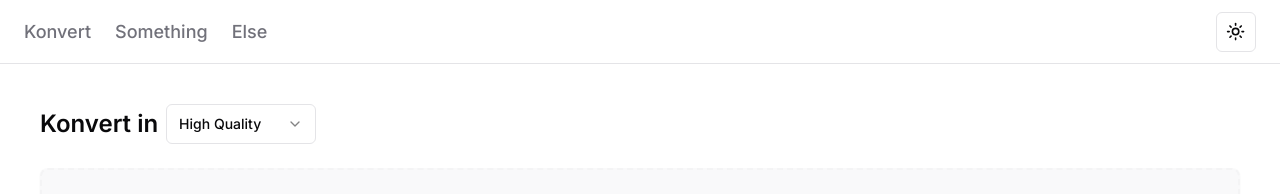
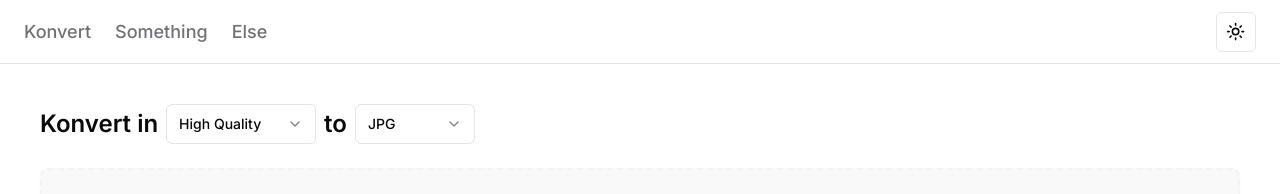
Before and after one commit to rogeonee/konvert, a Next.js app: page / in a window 1280 px wide. Shown: the top 194 px of the page. Built offline with nearby package versions, Linux system fonts and the light colour scheme.

Commit message:
feat: moved SelectFormat to Header

```diff
--- a/app/page.tsx
+++ b/app/page.tsx
@@ -7,18 +7,18 @@ import { zodResolver } from '@hookform/resolvers/zod';
 import * as z from 'zod';
 
 import { Button } from '@/components/ui/button';
-import ImageCard from '@/components/image-card';
 import { Form } from '@/components/ui/form';
 import Header from '@/components/header';
+import ImageCard from '@/components/image-card';
 import { filterHeicFiles } from '@/lib/utils';
 import { useHeicConversion } from '@/lib/useHeicConversion';
 
 const formSchema = z.object({
   quality: z.enum(['low', 'medium', 'high']),
+  format: z.string().min(1, 'Format is required'), // Add global format
   images: z.array(
     z.object({
       file: z.any(), // For SSR
-      format: z.string().min(1, 'Format is required'),
     }),
   ),
 });
@@ -30,6 +30,7 @@ const Home = () => {
     resolver: zodResolver(formSchema),
     defaultValues: {
       quality: 'high',
+      format: 'jpg', // Default format
       images: [],
     },
   });
@@ -45,7 +46,6 @@ const Home = () => {
 
       const newImages = validFiles.map((file) => ({
         file,
-        format: '',
       }));
 
       append(newImages);
@@ -71,10 +71,9 @@ const Home = () => {
 
       const newImages = validFiles.map((file) => ({
         file,
-        format: '',
       }));
 
-      console.log('newImages:', newImages);
+      console.log('handleAddMore | newImages:', newImages);
 
       append(newImages);
 
@@ -107,7 +106,7 @@ const Home = () => {
       for (const image of data.images) {
         await convertHeicToFormat(
           image.file,
-          image.format,
+          data.format,
           qualityMap[data.quality],
         );
       }
@@ -129,7 +128,7 @@ const Home = () => {
   const handleRemoveFile = (index: number, filename: string) => {
     // remove from fields array (ImageCards rendered)
     remove(index);
-    // Remove from converted files if it exists
+    // remove from converted files if it exists
     removeConvertedFile(filename);
   };
 
@@ -139,6 +138,7 @@ const Home = () => {
 
     form.reset({
       quality: 'high',
+      format: 'jpg', // Reset to default
       images: [],
     });
     clearConvertedFiles();
--- a/components/header.tsx
+++ b/components/header.tsx
@@ -2,6 +2,7 @@ import React from 'react';
 import { Control, FieldArrayWithId } from 'react-hook-form';
 import { Button } from '@/components/ui/button';
 import SelectQuality from '@/components/select-quality';
+import SelectFormat from '@/components/select-format';
 import type { FormData } from '@/app/page';
 
 type HeaderProps = {
@@ -13,10 +14,14 @@ type HeaderProps = {
 const Header: React.FC<HeaderProps> = ({ fields, control, handleAddMore }) => {
   return (
     <div className="flex flex-col gap-4 sm:flex-row justify-between sm:items-center sm:gap-8">
-      <div className="flex flex-col md:flex-row items-center gap-4 w-full">
+      <div className="flex flex-col md:flex-row items-center gap-2 w-full">
         <div className="flex w-full md:w-auto items-center justify-start gap-2">
           <h1 className="text-lg font-semibold md:text-2xl">Konvert in</h1>
           <SelectQuality control={control} name="quality" />
+        </div>
+        <div className="flex w-full md:w-auto items-center justify-start gap-2">
+          <h1 className="text-lg font-semibold md:text-2xl">to</h1>
+          <SelectFormat control={control} name="format" />
         </div>
       </div>
       {fields.length > 0 && (
--- a/components/image-card.tsx
+++ b/components/image-card.tsx
@@ -1,9 +1,8 @@
 'use client';
 
 import React from 'react';
-import { Control, Controller, useFormState } from 'react-hook-form';
+import { Control } from 'react-hook-form';
 import { Download, X } from 'lucide-react';
-import SelectFormat from './select-format';
 import {
   Card,
   CardHeader,
@@ -27,15 +26,12 @@ type ImageProps = {
 const ImageCard: React.FC<ImageProps> = ({
   filename,
   filesize,
-  control,
-  name,
   progress,
   onRemove,
   onDownload,
   isConverted,
 }) => {
   const isMobile = useMobile();
-  const { errors } = useFormState({ control });
 
   // Format the file size
   const formatFileSize = (size: number) => {
@@ -78,18 +74,6 @@ const ImageCard: React.FC<ImageProps> = ({
         </div>
       </CardHeader>
       <div className="flex items-center gap-4">
-        <Controller
-          name={name}
-          control={control}
-          rules={{ required: true }}
-          render={({ field, fieldState }) => (
-            <SelectFormat
-              value={field.value}
-              onChange={field.onChange}
-              error={fieldState.invalid}
-            />
-          )}
-        />
         {isConverted && onDownload && (
           <Button
             variant="outline"
@@ -97,6 +81,7 @@ const ImageCard: React.FC<ImageProps> = ({
             onClick={(e) => {
               e.preventDefault(); // Prevent form submission
               e.stopPropagation(); // Stop event bubbling
+
               onDownload();
             }}
           >
--- a/components/select-format.tsx
+++ b/components/select-format.tsx
@@ -1,4 +1,5 @@
 import React from 'react';
+import { Control, Controller } from 'react-hook-form';
 import {
   Select,
   SelectTrigger,
@@ -17,23 +18,22 @@ const formats = [
 ];
 
 interface SelectFormatProps {
-  value: string;
-  onChange: (value: string) => void;
-  error?: boolean;
+  control: Control<any>;
+  name: string;
 }
 
-const SelectFormat: React.FC<SelectFormatProps> = ({
-  value,
-  onChange,
-  error,
-}) => {
+const SelectFormat: React.FC<SelectFormatProps> = ({ control, name }) => {
   return (
-    <Select onValueChange={onChange}>
+    <Controller
+      name={name}
+      control={control}
+      rules={{ required: true }}
+      render={({ field, fieldState }) => (
+        <Select onValueChange={field.onChange} defaultValue={field.value}>
           <SelectTrigger
-        id="format"
             className={cn(
               'w-[120px]',
-          error && 'border-red-500 focus:ring-red-500',
+              fieldState.invalid && 'border-red-500 focus:ring-red-500',
             )}
           >
             <SelectValue placeholder="Convert to" defaultValue="jpg" />
@@ -46,6 +46,8 @@ const SelectFormat: React.FC<SelectFormatProps> = ({
             ))}
           </SelectContent>
         </Select>
+      )}
+    />
   );
 };
 
```
Lines whose indentation alone changed are shown as unchanged.
